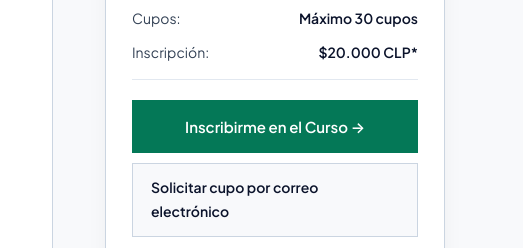
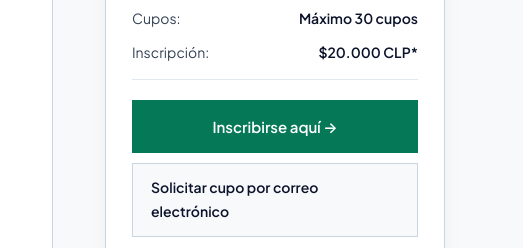
Before and after one commit to danielmanriquezsansigolo-star/web-LegalDatos, a plain HTML site: page publicaciones/curso-datos-personales-clinicas-veterinarias.html in a window 1280 px wide. Shown: the part 1004-1252 px from the top of the page, 757-1280 px from the left. Drawn offline with Linux system fonts and the light colour scheme.

Commit message:
Update curso-datos-personales-clinicas-veterinarias.html

```diff
--- a/publicaciones/curso-datos-personales-clinicas-veterinarias.html
+++ b/publicaciones/curso-datos-personales-clinicas-veterinarias.html
@@ -877,8 +877,8 @@
               </li>
             </ul>
 
-            <a href="/contacto/" class="btn-register">
-              Inscribirme en el Curso →
+            <a href="/curso-datos-personales-veterinarias" class="btn-register">
+              Inscribirse aquí →
             </a>
 
             <a href="mailto:contacto@legaldatos.cl?subject=Inscripci%C3%B3n%20Curso%20Datos%20Personales%20Cl%C3%ADnicas%20Veterinarias%20(16%20Dic)%20-%20LegalDatos" class="btn-whatsapp-reg">
```
